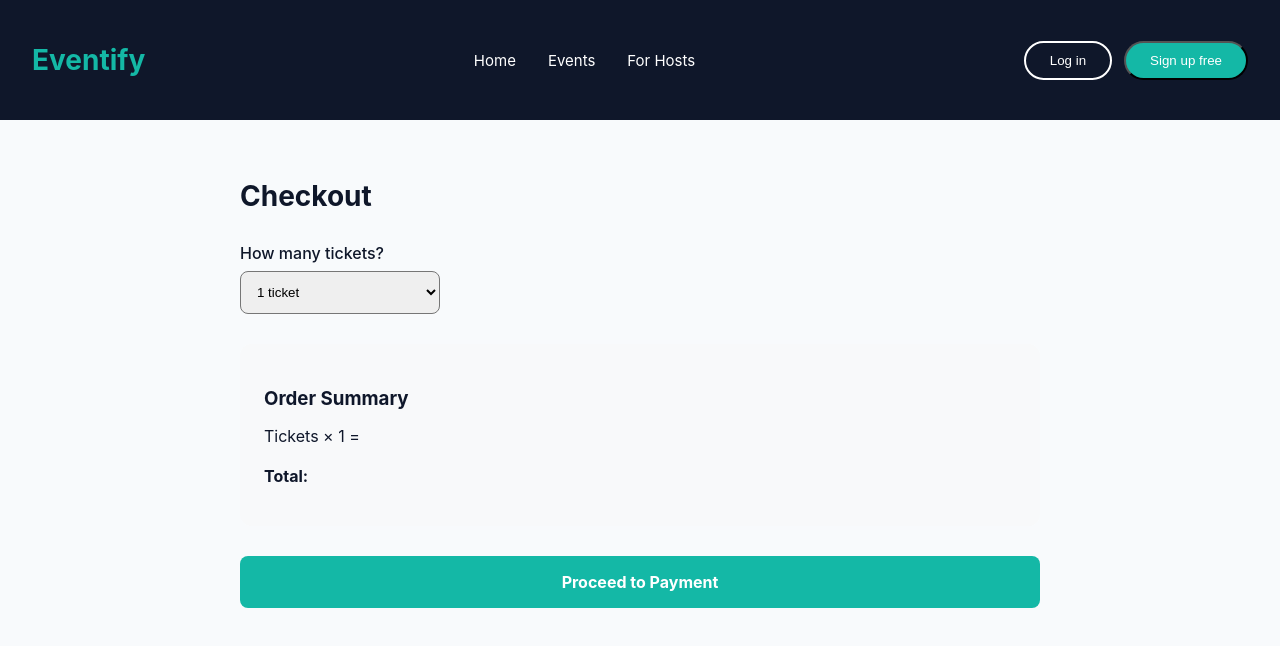
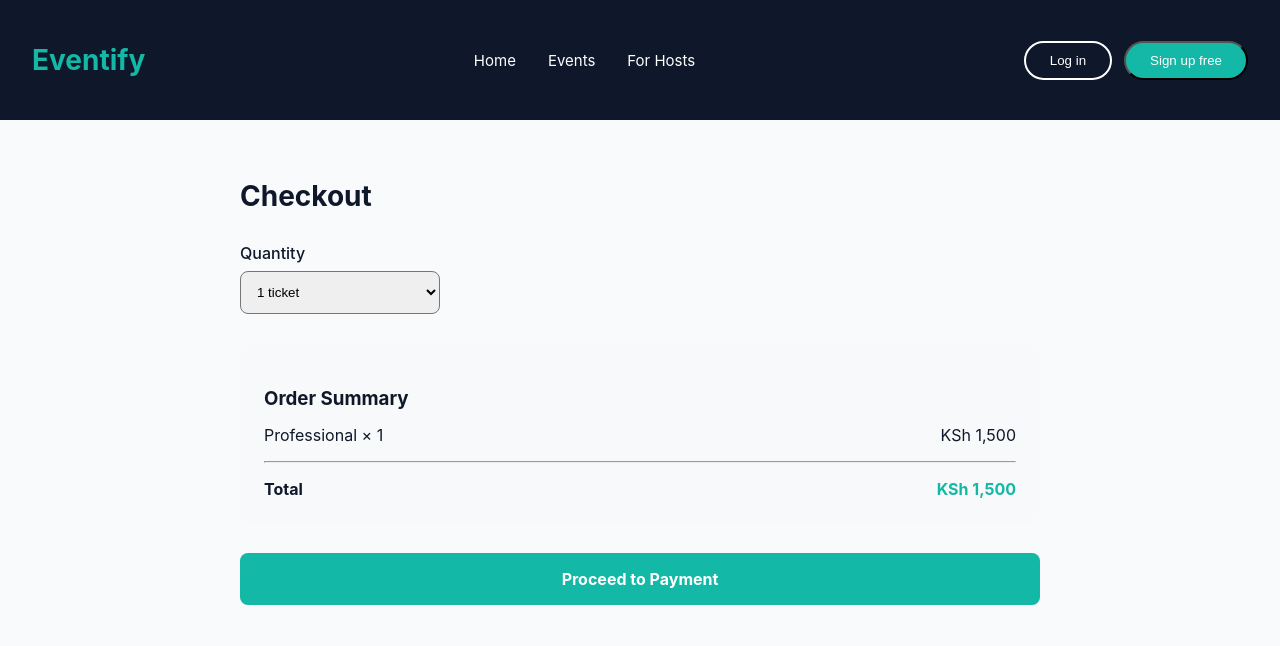
Before and after one commit to Jack-khalif/eventify, a React (Vite) app in the folder frontend/: page /checkout/1 in a window 1280 px wide. Shown: the top 646 px of the page. Built offline with nearby package versions, Linux system fonts and the light colour scheme.

Commit message:
checkout page: does basic calculation

```diff
--- a/frontend/src/pages/Checkout.tsx
+++ b/frontend/src/pages/Checkout.tsx
@@ -1,63 +1,100 @@
-import { useParams, Link } from "react-router-dom";
+import { useParams, useSearchParams, Link } from "react-router-dom";
 import { events } from "../data/events";
 
 export default function Checkout() {
-  const { id } = useParams();                     // get event id from URL
+  const { id } = useParams();
+  const [searchParams] = useSearchParams(); // ← NEW: reads ?tier=...&qty=...
 
-  // For skeleton we just find the event by id (dummy data)
-  const event = events.find(e => e.id === id);
+  const event = events.find((e) => e.id === id);
+
+  // Read selected tier & quantity from URL
+  const selectedTier = searchParams.get("tier") || "Professional"; // fallback
+  const qtyFromUrl = Number(searchParams.get("qty")) || 1;
+
+  // Fake prices per tier (later this can come from real data / API)
+  const tierPrices: Record<string, number> = {
+    Professional: 1500,
+    "Young Professional": 1000,
+    Student: 600,
+  };
+
+  const pricePerTicket = tierPrices[selectedTier] || 1500;
+  const subtotal = pricePerTicket * qtyFromUrl;
 
   return (
     <div style={{ padding: "40px 20px", maxWidth: "800px", margin: "0 auto" }}>
-      <h1 style={{ fontSize: "28px", marginBottom: "30px" }}>
-        Checkout
-      </h1>
+      <h1 style={{ fontSize: "28px", marginBottom: "30px" }}>Checkout</h1>
 
       {/* Event summary */}
       {event && (
-        <div style={{
+        <div
+          style={{
             border: "1px solid #ddd",
             borderRadius: "12px",
             padding: "24px",
-          marginBottom: "30px"
-        }}>
+            marginBottom: "30px",
+          }}
+        >
           <h2>{event.title}</h2>
-          <p style={{ opacity: 0.7 }}>{event.date} • {event.location}</p>
+          <p style={{ opacity: 0.7 }}>
+            {event.date} • {event.location}
+          </p>
           <p style={{ color: "#14B8A6", fontWeight: "bold", marginTop: "10px" }}>
-            From {event.price}
+            Selected: <strong>{selectedTier}</strong>
           </p>
         </div>
       )}
 
-      {/* Ticket quantity selector (skeleton) */}
+      {/* Ticket quantity — now editable */}
       <div style={{ marginBottom: "30px" }}>
         <label style={{ display: "block", marginBottom: "8px", fontWeight: "500" }}>
-          How many tickets?
+          Quantity
         </label>
-        <select style={{ padding: "12px", width: "200px", borderRadius: "8px" }}>
-          <option>1 ticket</option>
-          <option>2 tickets</option>
-          <option>3 tickets</option>
+        <select
+          value={qtyFromUrl}
+          onChange={(e) => {
+            // Update URL when user changes quantity
+            const newQty = e.target.value;
+            const newParams = new URLSearchParams(searchParams);
+            newParams.set("qty", newQty);
+            window.history.replaceState(null, "", `?${newParams.toString()}`);
+          }}
+          style={{ padding: "12px", width: "200px", borderRadius: "8px" }}
+        >
+          {[1, 2, 3, 4, 5, 6, 7, 8, 9, 10].map((num) => (
+            <option key={num} value={num}>
+              {num} ticket{num > 1 ? "s" : ""}
+            </option>
+          ))}
         </select>
       </div>
 
-      {/* Order summary */}
-      <div style={{
+      {/* Order summary — now dynamic */}
+      <div
+        style={{
           background: "#f8f9fa",
           padding: "24px",
           borderRadius: "12px",
-        marginBottom: "30px"
-      }}>
+          marginBottom: "30px",
+        }}
+      >
         <h3 style={{ marginBottom: "15px" }}>Order Summary</h3>
-        <p>Tickets × 1 = {event?.price}</p>
-        <p style={{ fontWeight: "bold", marginTop: "20px" }}>
-          Total: {event?.price}
-        </p>
+        <div style={{ display: "flex", justifyContent: "space-between", marginBottom: "12px" }}>
+          <span>
+            {selectedTier} × {qtyFromUrl}
+          </span>
+          <span>KSh {pricePerTicket.toLocaleString()}</span>
+        </div>
+        <hr style={{ margin: "16px 0" }} />
+        <div style={{ display: "flex", justifyContent: "space-between", fontWeight: "bold" }}>
+          <span>Total</span>
+          <span style={{ color: "#14B8A6" }}>KSh {subtotal.toLocaleString()}</span>
+        </div>
       </div>
 
-      {/* Continue button - goes to confirmation */}
+      {/* Proceed button */}
       <Link
-        to={`/confirmation/${id}`}
+        to={`/confirmation/${id}?tier=${encodeURIComponent(selectedTier)}&qty=${qtyFromUrl}`}
         style={{
           display: "block",
           background: "#14B8A6",
@@ -66,7 +103,7 @@ export default function Checkout() {
           textAlign: "center",
           borderRadius: "8px",
           fontWeight: "bold",
-          textDecoration: "none"
+          textDecoration: "none",
         }}
       >
         Proceed to Payment
```
Lines whose indentation alone changed are shown as unchanged.
